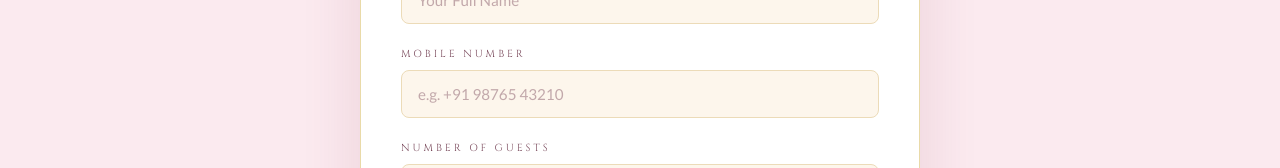
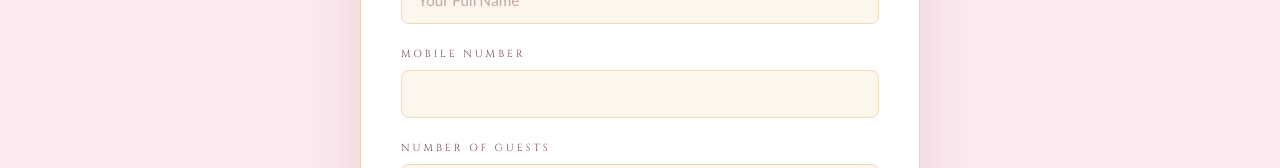
Before and after one commit to skenllp/sreelakshmi-souraj, a plain HTML site: page index.html in a window 1280 px wide. Shown: the part 4951-5119 px from the top of the page. Drawn offline with nearby package versions, Linux system fonts and the light colour scheme.

Commit message:
first commit

```diff
--- a/index.html
+++ b/index.html
@@ -319,7 +319,7 @@
 
         <div class="rsvp-field">
           <label class="rsvp-label" for="rsvp-mobile">Mobile Number</label>
-          <input type="tel" id="rsvp-mobile" name="mobile" class="rsvp-input" placeholder="e.g. +91 98765 43210" autocomplete="tel" required />
+          <input type="tel" id="rsvp-mobile" name="mobile" class="rsvp-input" autocomplete="tel" required />
         </div>
 
         <div class="rsvp-field" id="guests-group">
```
